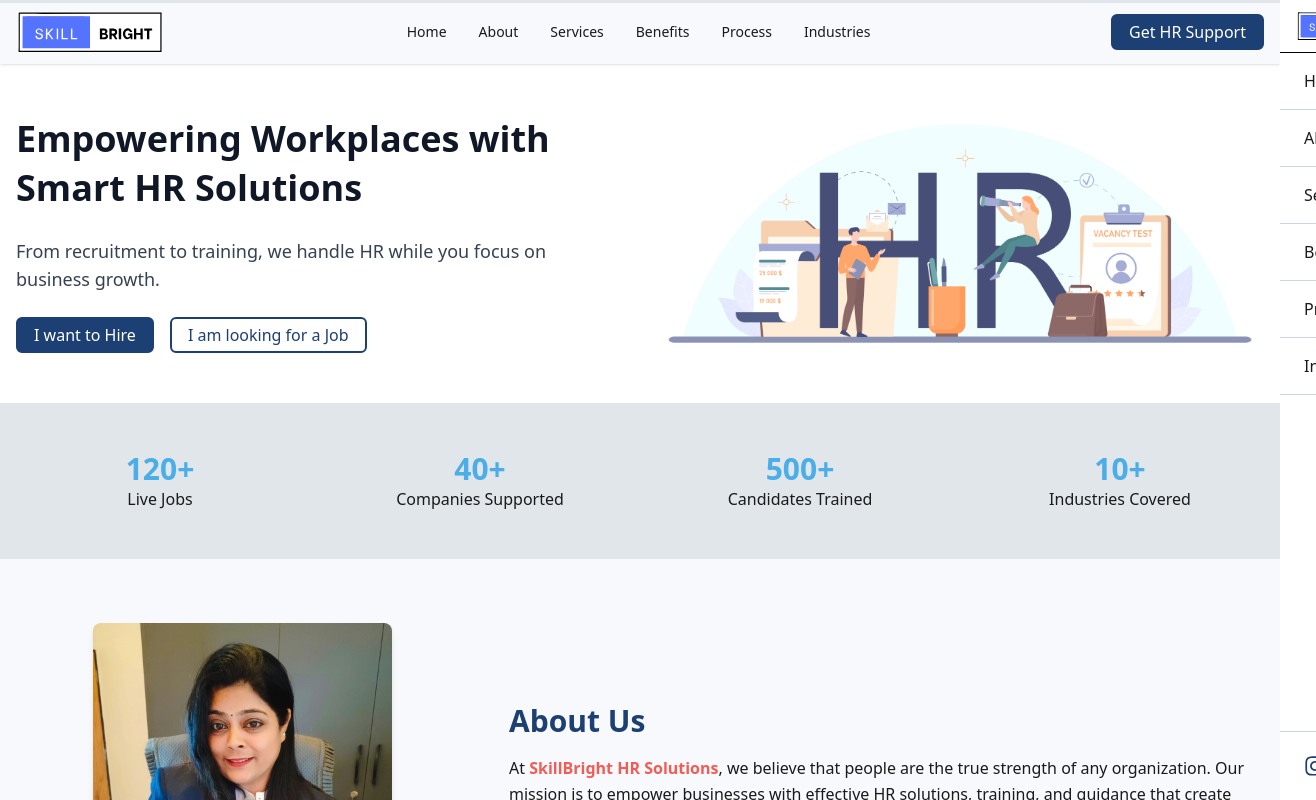
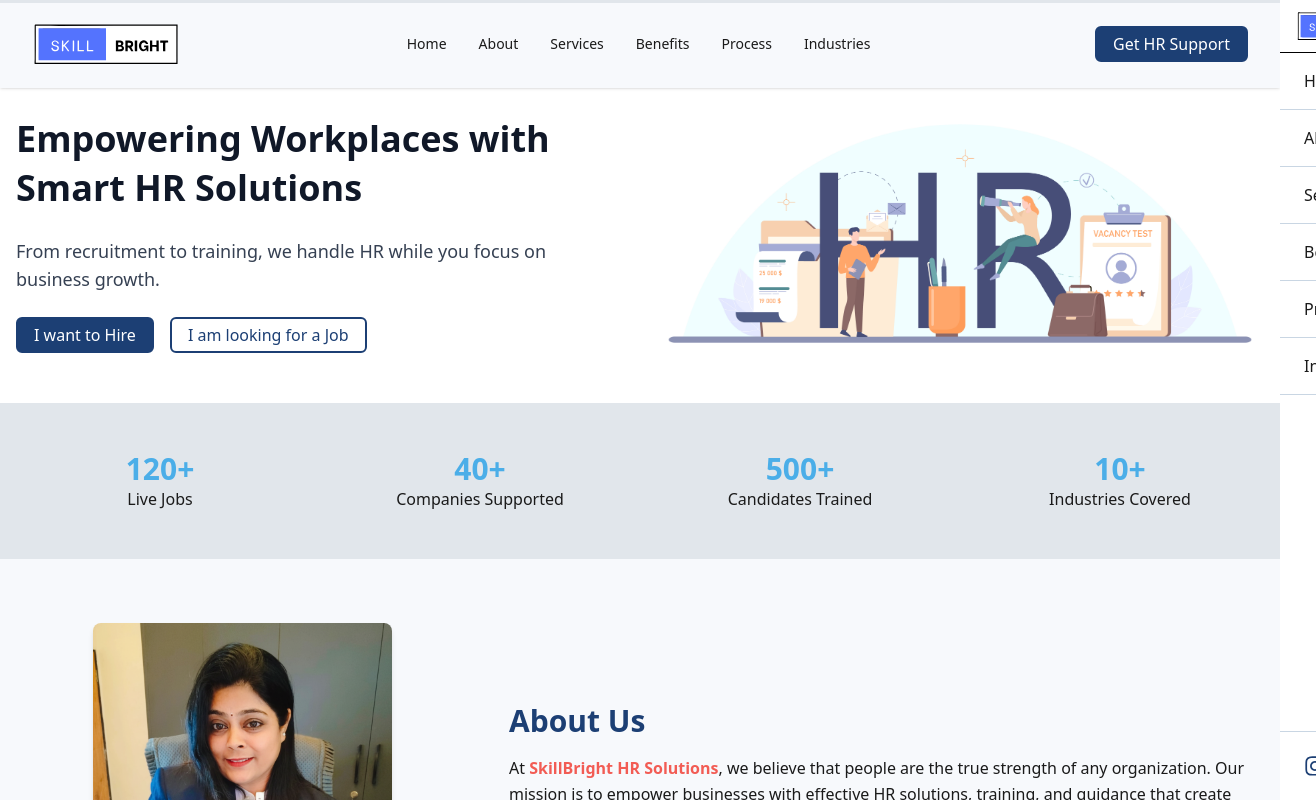
Before and after one commit to daphimo/skills-bright, a React (Vite) app: page / in a window 1280 px wide. Shown: the top 800 px of the page, 1316 px wide, since content can reach past the window. Built offline with nearby package versions, Linux system fonts and the light colour scheme.

Commit message:
feat: Improve header layout with overflow handling and adjust main content padding

```diff
--- a/src/App.css
+++ b/src/App.css
@@ -1,3 +1,11 @@
 ::selection{
     background-color: transparent;
 }
+
+html,
+body {
+  overflow-x: hidden;
+}
+header {
+  max-width: 100vw;
+}
--- a/src/components/layout/Header.tsx
+++ b/src/components/layout/Header.tsx
@@ -33,9 +33,10 @@ export default function Header() {
 
   return (
     <header
-      className="fixed top-0 left-0 w-full shadow-sm z-50"
+      className="fixed top-0 left-0 w-full shadow-sm z-50 overflow-x-hidden"
       style={{ backgroundColor: brandColors.background }}
     >
+      <div className="mx-auto max-w-7xl w-full px-4 py-3 flex items-center justify-between relative z-10">
         {/* Progress Bar Gutter */}
         <div
           className="absolute top-0 left-0 h-[3px] w-full"
@@ -101,6 +102,7 @@ export default function Header() {
           className={`fixed top-0 right-0 h-full bg-white w-[90%] max-w-sm z-50 transform transition-transform duration-300 ease-in-out flex flex-col ${
             drawerOpen ? "translate-x-0" : "translate-x-full"
           }`}
+          style={{ maxWidth: "100vw" }}
         >
           {/* Drawer Header */}
           <div className="flex items-center justify-between px-4 py-3 border-b">
@@ -109,7 +111,10 @@ export default function Header() {
                 <img src={logo} alt="Company Logo" className="h-7 w-auto" />
               </a>
             </div>
-          <button onClick={() => setDrawerOpen(false)} aria-label="Close menu">
+            <button
+              onClick={() => setDrawerOpen(false)}
+              aria-label="Close menu"
+            >
               <X size={28} style={{ color: brandColors.text }} />
             </button>
           </div>
@@ -153,14 +158,20 @@ export default function Header() {
                 target="_blank"
                 rel="noopener noreferrer"
               >
-              <FaInstagram size={22} style={{ color: brandColors.secondary }} />
+                <FaInstagram
+                  size={22}
+                  style={{ color: brandColors.secondary }}
+                />
               </a>
               <a
                 href="https://linkedin.com"
                 target="_blank"
                 rel="noopener noreferrer"
               >
-              <FaLinkedin size={22} style={{ color: brandColors.secondary }} />
+                <FaLinkedin
+                  size={22}
+                  style={{ color: brandColors.secondary }}
+                />
               </a>
             </div>
 
@@ -169,6 +180,7 @@ export default function Header() {
             <Buttons label="Get HR Support" link="#contact" variant="primary" />
           </div>
         </div>
+      </div>
     </header>
   );
 }
--- a/src/main.tsx
+++ b/src/main.tsx
@@ -17,9 +17,9 @@ function Root() {
   useSmoothScroll();
 
   return (
-    <>
+    <div className="w-full">
       <Header />
-      <div className="pt-16">
+      <div className="pt-24 md:pt-16">
         <div id="home">
           <App />
         </div>
@@ -43,7 +43,7 @@ function Root() {
         </div>
       </div>
       <Footer />
-    </>
+    </div>
   );
 }
 
```
Lines whose indentation alone changed are shown as unchanged.
